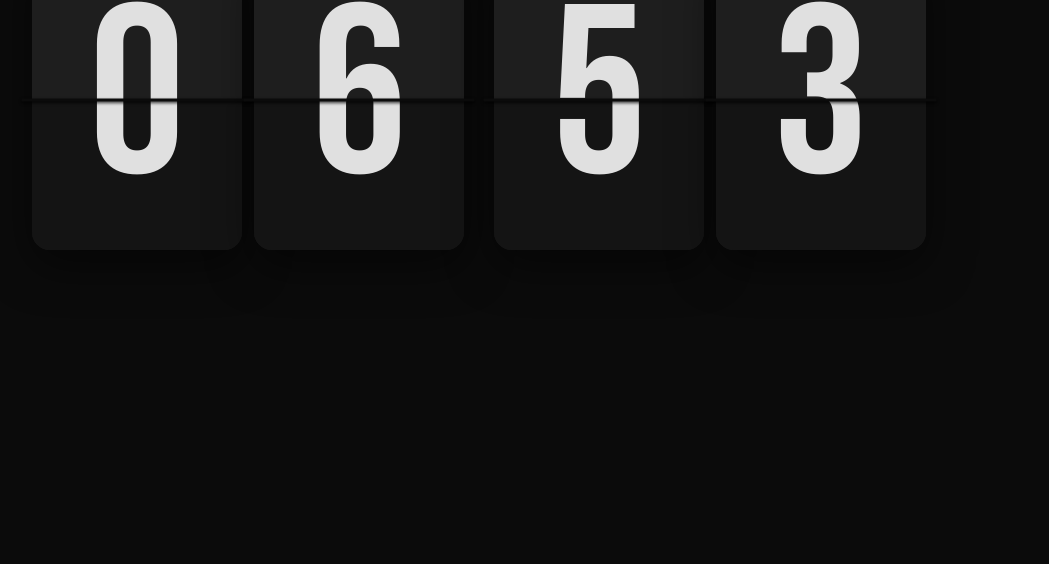
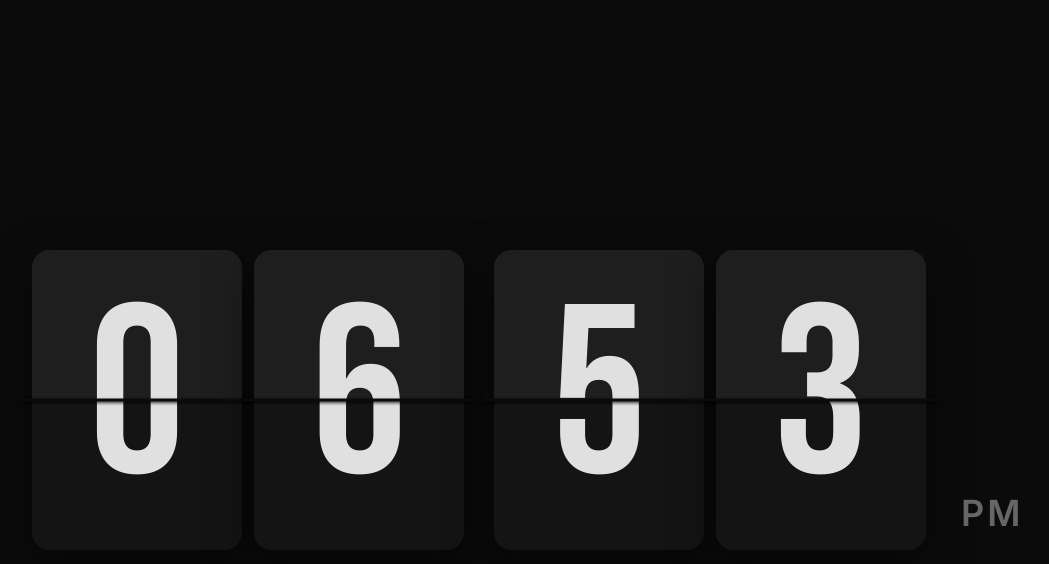
Before and after one commit to MrMalkio/Flux-Refocus-Screensaver-clock, a React (Vite) app: page / in a window 1280 px wide. Shown: the top 564 px of the page, without its empty margins (161-1210 px from the left). Built offline with nearby package versions, Linux system fonts and the light colour scheme.

Commit message:
v1.1.0: AM/PM to right side, dramatic slow flip, exit handlers (mouse+key+click)

```diff
--- a/package.json
+++ b/package.json
@@ -1,9 +1,9 @@
 {
   "name": "refocus-screensaver-clock",
   "description": "Flux — a premium flip-clock screensaver for Windows",
-  "author": "MrMalkio",
+  "author": "Malkio of Makio.com and Duck & Shark",
   "private": true,
-  "version": "1.0.0",
+  "version": "1.1.0",
   "type": "module",
   "main": "electron/main.js",
   "build": {
--- a/src/FlipClock.css
+++ b/src/FlipClock.css
@@ -14,21 +14,23 @@ body {
 }
 
 .clock-container {
+  position: absolute;
+  top: 50%;
+  left: 50%;
+  transform: translate(-50%, -50%) scale(1.5);
   display: flex;
-  align-items: flex-end;
+  align-items: center;
   justify-content: center;
   gap: 20px;
-  position: relative;
-  scale: 1.5;
 }
 
 .am-pm {
   position: absolute;
-  left: -60px;
+  right: -65px;
   bottom: 10px;
   font-size: 24px;
   font-weight: 600;
-  color: #888;
+  color: #666;
   letter-spacing: 2px;
 }
 
@@ -125,20 +127,29 @@ body {
   text-align: center;
 }
 
+/* Slow, dramatic flip animation */
 .flipping .flap-top {
-  animation: flip-top 0.45s ease-in forwards;
+  animation: flip-top 0.6s cubic-bezier(0.37, 0.01, 0.42, 1) forwards;
 }
 
 .flipping .flap-bottom {
-  animation: flip-bottom 0.45s ease-out 0.45s forwards;
+  animation: flip-bottom 0.5s cubic-bezier(0.15, 0.45, 0.28, 1) 0.6s forwards;
 }
 
 @keyframes flip-top {
-  0% { transform: rotateX(0deg); }
-  100% { transform: rotateX(-90deg); }
+  0% {
+    transform: rotateX(0deg);
+  }
+  100% {
+    transform: rotateX(-90deg);
+  }
 }
 
 @keyframes flip-bottom {
-  0% { transform: rotateX(90deg); }
-  100% { transform: rotateX(0deg); }
+  0% {
+    transform: rotateX(90deg);
+  }
+  100% {
+    transform: rotateX(0deg);
+  }
 }
--- a/src/FlipClock.tsx
+++ b/src/FlipClock.tsx
@@ -3,13 +3,6 @@ import '@fontsource/bebas-neue';
 import '@fontsource/inter/400.css';
 import '@fontsource/inter/600.css';
 import './FlipClock.css';
-
-
-
-
-
-// Simplified approach above requires exact state mgmt. Let's do a more bulletproof version.
-// Instead of multiple cards, we'll build a simpler, highly aesthetically pleasing FlipCard.
 
 export const FlipClock = ({ previewOnly = false }: { previewOnly?: boolean }) => {
     const [time, setTime] = useState(new Date());
@@ -30,10 +23,18 @@ export const FlipClock = ({ previewOnly = false }: { previewOnly?: boolean }) =>
     const hString = hours < 10 ? `0${hours}` : `${hours}`;
     const mString = time.getMinutes() < 10 ? `0${time.getMinutes()}` : `${time.getMinutes()}`;
 
-    // Mouse movement exit detection for the screensaver
+    // Exit detection — mouse movement + keyboard + mouse click
     useEffect(() => {
-      if (previewOnly) return; // Disable exit loop inside config preview
+      if (previewOnly) return;
 
+      const quitScreensaver = () => {
+        if ((window as any).require) {
+          const { ipcRenderer } = (window as any).require('electron');
+          ipcRenderer.send('quit-screensaver');
+        }
+      };
+
+      // Mouse: quit after significant movement
       let lastX: number | null = null;
       let lastY: number | null = null;
 
@@ -47,24 +48,30 @@ export const FlipClock = ({ previewOnly = false }: { previewOnly?: boolean }) =>
         const deltaX = Math.abs(e.clientX - lastX);
         const deltaY = Math.abs(e.clientY - lastY);
 
-        if (deltaX > 20 || deltaY > 20) {
-            // Signal main process to quit
-            if ((window as any).require) {
-                const { ipcRenderer } = (window as any).require('electron');
-                ipcRenderer.send('quit-screensaver');
-            } else {
-                // If not in electron, ignore
-            }
+        if (deltaX > 10 || deltaY > 10) {
+            quitScreensaver();
         }
       };
 
+      // Keyboard: any key press quits
+      const handleKeyDown = () => quitScreensaver();
+
+      // Mouse click: any click quits
+      const handleMouseDown = () => quitScreensaver();
+
       window.addEventListener('mousemove', handleMouseMove);
-      return () => window.removeEventListener('mousemove', handleMouseMove);
+      window.addEventListener('keydown', handleKeyDown);
+      window.addEventListener('mousedown', handleMouseDown);
+
+      return () => {
+        window.removeEventListener('mousemove', handleMouseMove);
+        window.removeEventListener('keydown', handleKeyDown);
+        window.removeEventListener('mousedown', handleMouseDown);
+      };
     }, [previewOnly]);
 
     return (
         <div className="clock-container">
-            {!is24Hour && <div className="am-pm">{isPM ? 'PM' : 'AM'}</div>}
             <div className="flip-group">
                 <FlipDigit digit={hString.charAt(0)} />
                 <FlipDigit digit={hString.charAt(1)} />
@@ -73,11 +80,12 @@ export const FlipClock = ({ previewOnly = false }: { previewOnly?: boolean }) =>
                 <FlipDigit digit={mString.charAt(0)} />
                 <FlipDigit digit={mString.charAt(1)} />
             </div>
+            {!is24Hour && <div className="am-pm">{isPM ? 'PM' : 'AM'}</div>}
         </div>
     );
 };
 
-// A simpler, very beautiful CSS-only flip digit
+// Flip digit with dramatic animation
 const FlipDigit = ({ digit }: { digit: string }) => {
     const [prev, setPrev] = useState(digit);
     const [curr, setCurr] = useState(digit);
@@ -88,7 +96,8 @@ const FlipDigit = ({ digit }: { digit: string }) => {
             setPrev(curr);
             setCurr(digit);
             setFlipping(true);
-            const t = setTimeout(() => setFlipping(false), 900);
+            // Match total CSS animation duration: 0.6s top + 0.5s bottom = 1.1s
+            const t = setTimeout(() => setFlipping(false), 1200);
             return () => clearTimeout(t);
         }
     }, [digit, curr]);
```
